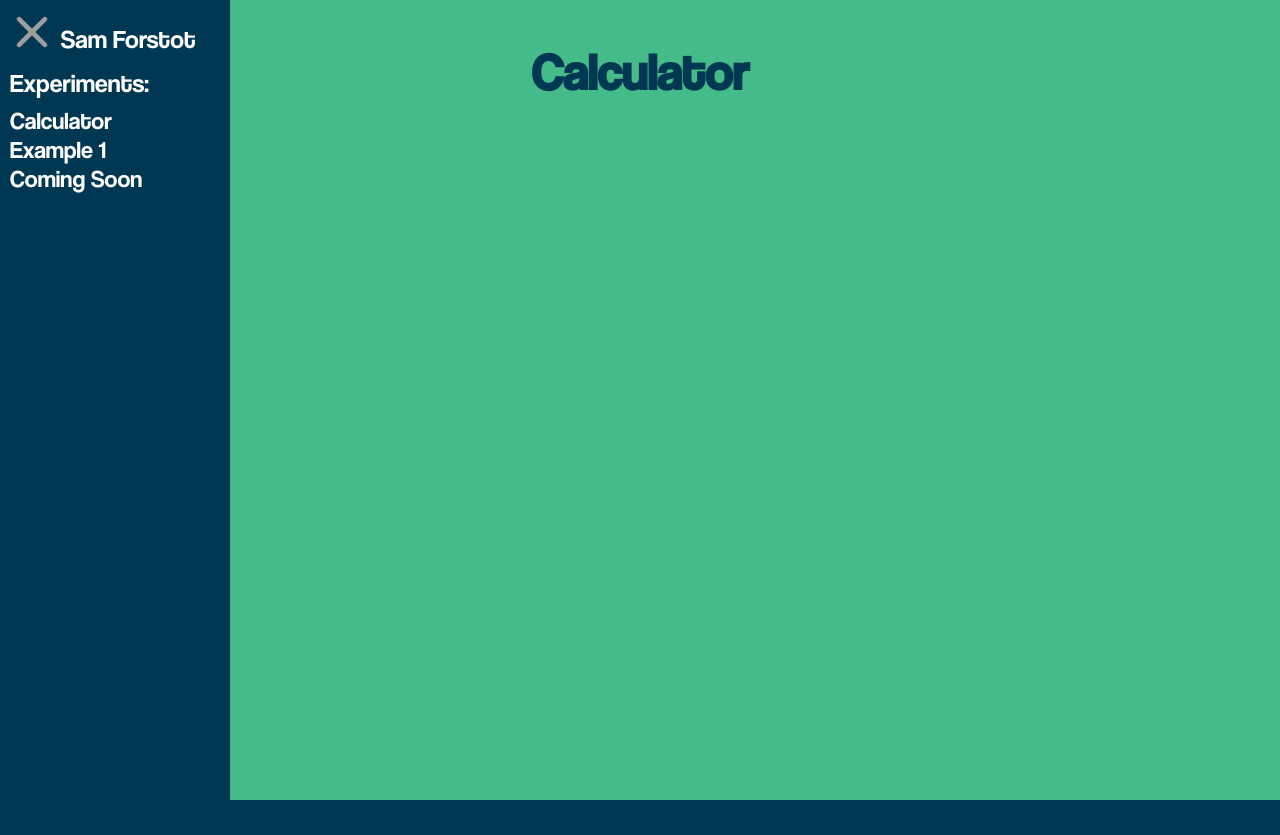
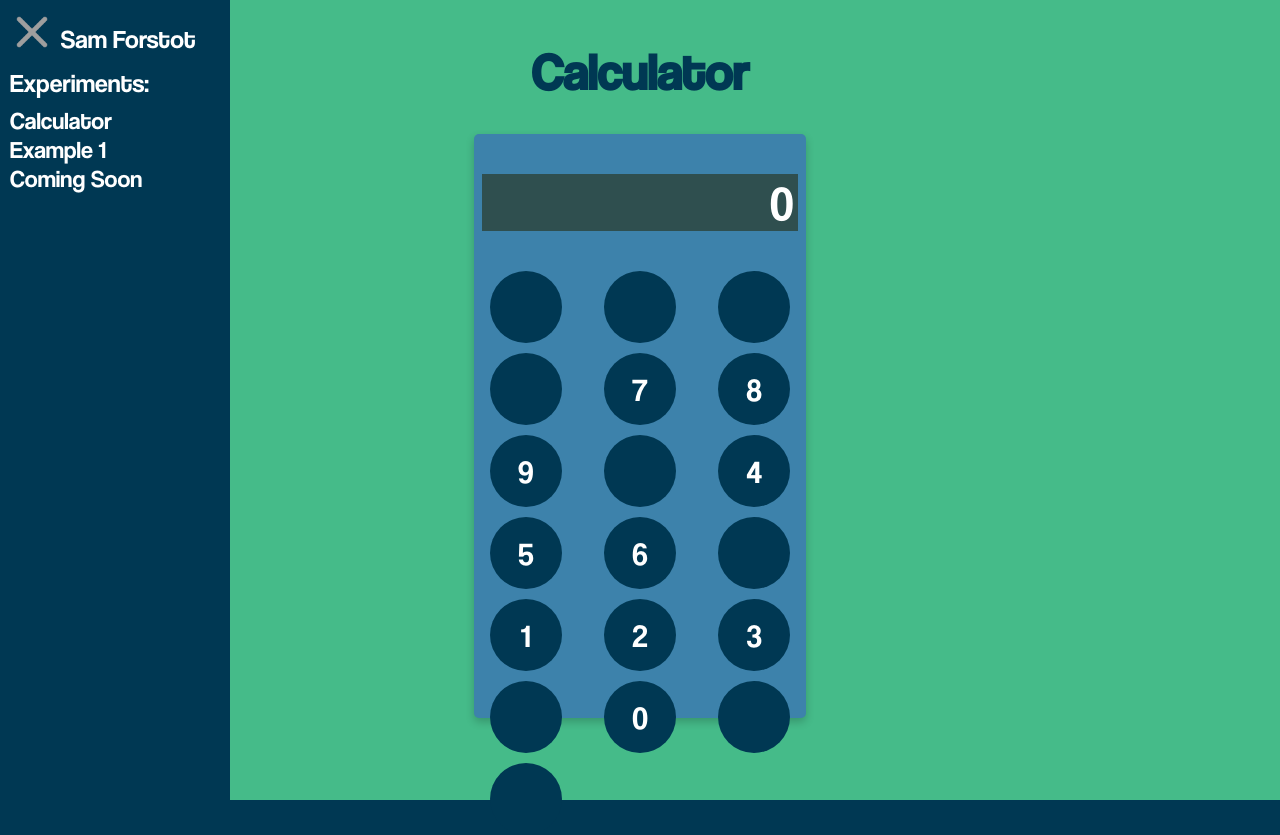
Before and after one commit to samforstot/sf-portfolio-app, an Angular app: page /Experiments/Calculator in a window 1280 px wide. Before the commit the page ends 800 px from the top, so only its background shows below. Built offline with nearby package versions, Linux system fonts and the light colour scheme; grey boxes are pictures that could not be loaded.

Commit message:
careted pretty calculator sorta

```diff
--- a/src/app/experiments-page/calculator/calculator.component.html
+++ b/src/app/experiments-page/calculator/calculator.component.html
@@ -3,7 +3,12 @@
     <div class="content-wrapper">
         <h2>Calculator</h2>
         <div class="card">
-
+            <div class="display-box">
+                <p>0</p>
+            </div>
+            <div class="button-container">
+                <div *ngFor="let button of buttons" id="{{ button.name }}" class="buttons" (click)="clickButton(button.value)"><p>{{button.value}}</p></div>
+            </div>
         </div>
     </div>
 </div>
--- a/src/app/experiments-page/calculator/calculator.component.scss
+++ b/src/app/experiments-page/calculator/calculator.component.scss
@@ -1,5 +1,6 @@
 *{
     font-family: 'Coolvetica';
+    //outline: 2px solid red;
 }
 
 .calculator {
@@ -23,3 +24,61 @@ h2{
     font-size: 4vw;
     color: var(--primary-color);
 }
+
+.card{
+    margin: 4vh 37vw;
+    height: 73vh;
+    background-color: var(--secondary-color);
+    border-radius: 5px;
+    box-shadow: 0 4px 8px 0 rgba(0,0,0,0.2);
+    display: flex;
+    flex-direction: column; /* Change the flex direction to column */
+}
+
+.display-box{
+    position: relative;
+    margin: 0;
+    //background-color: red;
+}
+
+.display-box > p{
+    padding-right: 5px;
+    margin: 5vh 1vh;
+    text-align: right;
+    background-color: darkslategrey;
+    color: white;
+    font-size: 3rem;
+}
+
+.button-container {
+  display: grid;
+  grid-template-columns: repeat(auto-fill, minmax(90px, 1fr));
+  gap: 10px;
+  height: fit-content;
+  margin-top: 0;
+  margin-bottom: 3vh;
+}
+
+.buttons{
+    background-color: var(--primary-color);
+    width: 5vh;
+    height: 5vh;
+    padding: 2vh;
+    justify-self: center;
+    border-radius: 100%;
+    color: white;
+    display: flex;
+    flex-direction:column;
+    align-items: center;
+    justify-content: center;
+    cursor: pointer;
+}
+
+.buttons:hover{
+    background-color: rgb(73, 73, 99);
+}
+
+.buttons p{
+    margin: 0;
+    font-size: 4vh;
+}
--- a/src/app/experiments-page/calculator/calculator.component.ts
+++ b/src/app/experiments-page/calculator/calculator.component.ts
@@ -6,5 +6,30 @@ import { Component } from '@angular/core';
   styleUrls: ['./calculator.component.scss']
 })
 export class CalculatorComponent {
+  buttons = [
+    {name: 'AC', value: ''},
+    {name: 'negate', value: ''},
+    {name: 'percent', value: ''},
+    {name: 'divide', value: ''},
+    {name: 'seven', value: '7'},
+    {name: 'eight', value: '8'},
+    {name: 'nine', value: '9'},
+    {name: 'multiply', value: ''},
+    {name: 'four', value: '4'},
+    {name: 'five', value: '5'},
+    {name: 'six', value: '6'},
+    {name: 'minus', value: ''},
+    {name: 'one', value: '1'},
+    {name: 'two', value: '2'},
+    {name: 'three', value: '3'},
+    {name: 'plus', value: ''},
+    {name: 'zero', value: '0'},
+    {name: 'decimal', value: ''},
+    {name: 'equal', value: ''},
+  ]
+
+  clickButton(value: string){
+    console.log(value)
+  }
 
 }
```
